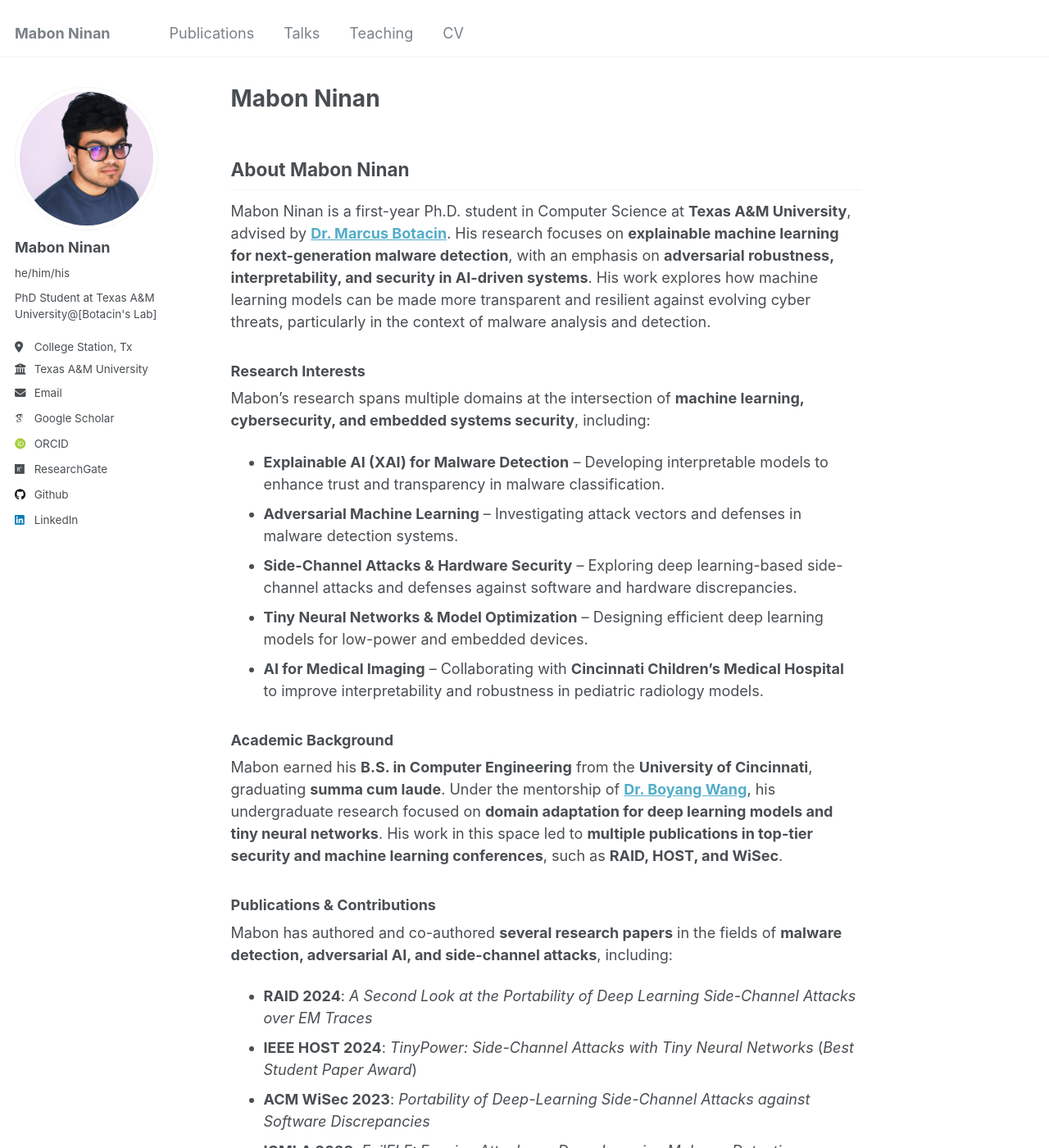
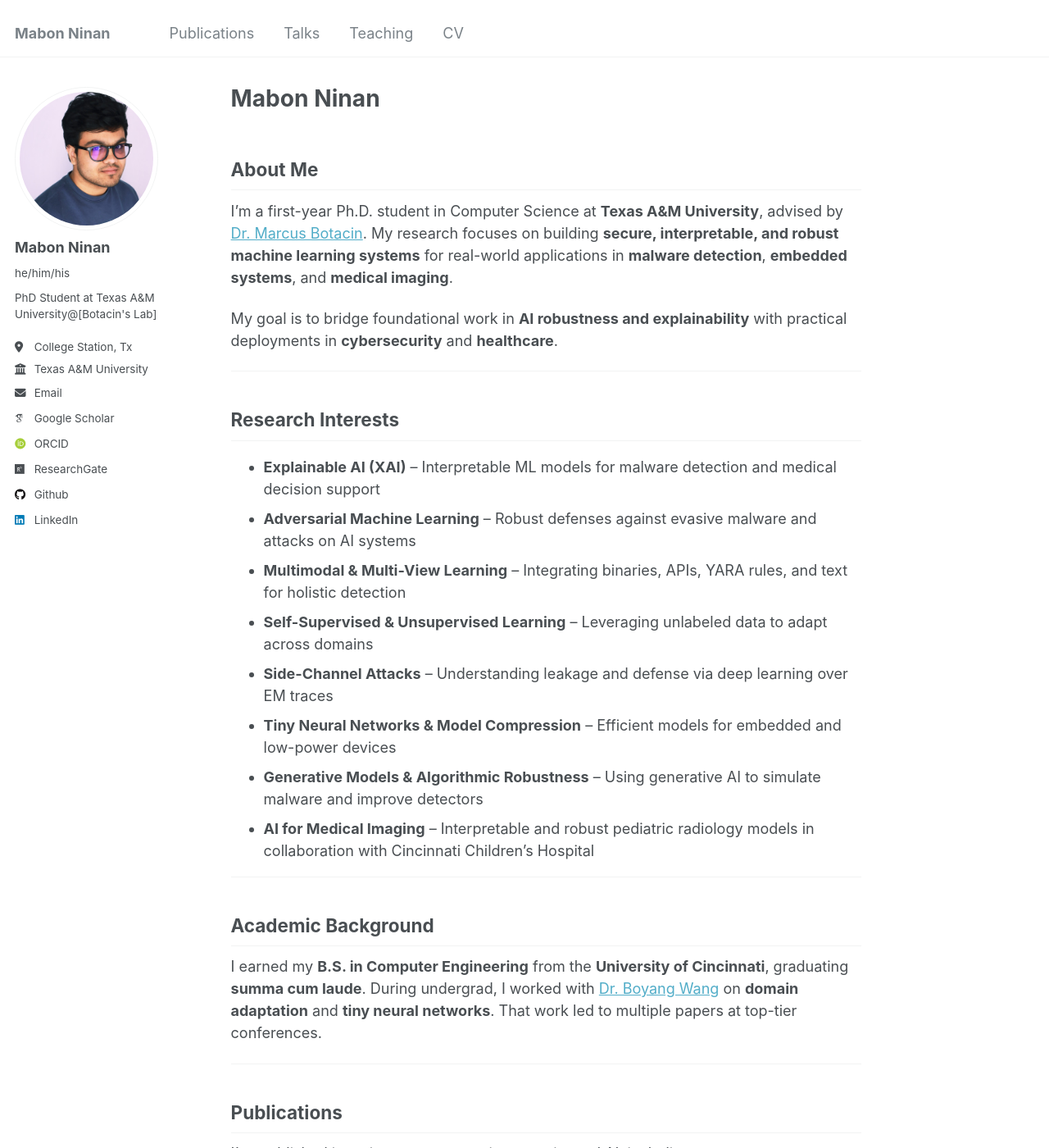
Before and after one commit to ninanmm/ninanmm.github.io, a Jekyll site: the page built from _pages/about.md, in a window 1280 px wide and 1400 px high. Shown: the whole window at 82% size. Built offline with Jekyll 4.4.1, drawn with Linux system fonts in a browser that asks for light colours; some web fonts are replaced; some of the changed text lies outside the part shown.

Commit message:
Update about.md

```diff
--- a/_pages/about.md
+++ b/_pages/about.md
@@ -7,67 +7,84 @@ redirect_from:
   - /about.html
 ---
 
-## About Mabon Ninan
+## About Me
 
-Mabon Ninan is a first-year Ph.D. student in Computer Science at **Texas A&M University**, advised by [**Dr. Marcus Botacin**](https://marcusbotacin.github.io/). His research focuses on **explainable machine learning for next-generation malware detection**, with an emphasis on **adversarial robustness, interpretability, and security in AI-driven systems**. His work explores how machine learning models can be made more transparent and resilient against evolving cyber threats, particularly in the context of malware analysis and detection.
+I’m a first-year Ph.D. student in Computer Science at **Texas A&M University**, advised by [Dr. Marcus Botacin](https://marcusbotacin.github.io/). My research focuses on building **secure, interpretable, and robust machine learning systems** for real-world applications in **malware detection**, **embedded systems**, and **medical imaging**.
 
-### Research Interests
+My goal is to bridge foundational work in **AI robustness and explainability** with practical deployments in **cybersecurity** and **healthcare**.
 
-Mabon’s research spans multiple domains at the intersection of **machine learning, cybersecurity, and embedded systems security**, including:
+---
 
-- **Explainable AI (XAI) for Malware Detection** – Developing interpretable models to enhance trust and transparency in malware classification.
-- **Adversarial Machine Learning** – Investigating attack vectors and defenses in malware detection systems.
-- **Side-Channel Attacks & Hardware Security** – Exploring deep learning-based side-channel attacks and defenses against software and hardware discrepancies.
-- **Tiny Neural Networks & Model Optimization** – Designing efficient deep learning models for low-power and embedded devices.
-- **AI for Medical Imaging** – Collaborating with **Cincinnati Children’s Medical Hospital** to improve interpretability and robustness in pediatric radiology models.
+## Research Interests
 
-### Academic Background
+- **Explainable AI (XAI)** – Interpretable ML models for malware detection and medical decision support
+- **Adversarial Machine Learning** – Robust defenses against evasive malware and attacks on AI systems
+- **Multimodal & Multi-View Learning** – Integrating binaries, APIs, YARA rules, and text for holistic detection
+- **Self-Supervised & Unsupervised Learning** – Leveraging unlabeled data to adapt across domains
+- **Side-Channel Attacks** – Understanding leakage and defense via deep learning over EM traces
+- **Tiny Neural Networks & Model Compression** – Efficient models for embedded and low-power devices
+- **Generative Models & Algorithmic Robustness** – Using generative AI to simulate malware and improve detectors
+- **AI for Medical Imaging** – Interpretable and robust pediatric radiology models in collaboration with Cincinnati Children’s Hospital
 
-Mabon earned his **B.S. in Computer Engineering** from the **University of Cincinnati**, graduating **summa cum laude**. Under the mentorship of [**Dr. Boyang Wang**](https://homepages.uc.edu/~wang2ba/), his undergraduate research focused on **domain adaptation for deep learning models and tiny neural networks**. His work in this space led to **multiple publications in top-tier security and machine learning conferences**, such as **RAID, HOST, and WiSec**.
+---
 
-### Publications & Contributions
+## Academic Background
 
-Mabon has authored and co-authored **several research papers** in the fields of **malware detection, adversarial AI, and side-channel attacks**, including:
+I earned my **B.S. in Computer Engineering** from the **University of Cincinnati**, graduating **summa cum laude**. During undergrad, I worked with [Dr. Boyang Wang](https://homepages.uc.edu/~wang2ba/) on **domain adaptation** and **tiny neural networks**. That work led to multiple papers at top-tier conferences.
 
-- **RAID 2024**: *A Second Look at the Portability of Deep Learning Side-Channel Attacks over EM Traces*
-- **IEEE HOST 2024**: *TinyPower: Side-Channel Attacks with Tiny Neural Networks* (*Best Student Paper Award*)
-- **ACM WiSec 2023**: *Portability of Deep-Learning Side-Channel Attacks against Software Discrepancies*
-- **ICMLA 2023**: *EvilELF: Evasion Attacks on Deep-Learning Malware Detection over ELF Files*
+---
 
-His research contributions also extend to **white papers, book chapters, and ongoing submissions**, further advancing knowledge in security and AI.
+## Publications
 
-### Research & Work Experience
+I’ve published in major venues spanning security and AI, including:
 
-- **Research Assistant, Texas A&M University** (2024 – Present)
-  - Investigating **cross-regional malware detection** using model distillation and federated learning.
-  - Developing novel **interpretability techniques for machine learning-based malware detection**.
+- **RAID**, **IEEE HOST**, **ACM WiSec**,**IEEE NAECON** **ICMLA**
+- 📖 *Deep Learning Side-Channel Attacks: Challenges and Opportunities*, in
+  **Advancements in Hardware Design and Trust**, CRC Press, ISBN: 9781032840420, 2025
 
-- **Research Scientist, Cincinnati Children’s Medical Hospital** (2024 – Present)
-  - Developing **foundation models for CXR imaging** to enhance interpretability in pediatric clinical settings.
-  - Establishing **evaluation metrics that integrate textual and visual features** in radiology reports.
-  - Leveraging **BERT-based models** to classify pediatric reports into common disease categories.
+> 📚 Full list: [ninanmm.github.io/publications](https://ninanmm.github.io/publications/)
 
-- **Research Assistant, University of Cincinnati Data Security and Privacy Lab** (2022 – 2024)
-  - Designed a **custom pruning algorithm reducing model complexity by up to 98%** for deployment on embedded devices.
-  - Developed **reinforcement learning-based architecture search** to optimize models for high-noise environments.
-  - Proposed **unsupervised training techniques** to enhance domain adaptation in deep learning.
+---
 
-### Awards & Recognition
+## Research Experience
 
-- **Best Student Paper Award**, IEEE HOST 2024
-- **Undergraduate Research Fellowship**, University of Cincinnati, 2023
+**Texas A&M University** — *Research Assistant* (2024–Present)
+- Developing interpretable malware detectors using federated learning
+- Modeling cross-regional threat patterns via model distillation
 
-### Selected Talks
+**Cincinnati Children’s Hospital** — *Research Scientist* (2024–Present)
+- Building foundation models for pediatric chest X-rays
+- Creating multi-modal evaluation metrics for radiology models
 
-Mabon has presented his work at leading security and AI conferences, including:
+**University of Cincinnati** — *Research Assistant, Data Security & Privacy Lab* (2022–2024)
+- Designed pruning algorithms reducing model size by up to 98%
+- Proposed RL-based architecture search for noisy environments
+- Developed unsupervised training pipelines for domain adaptation
 
-- **RAID 2024 (Padua, Italy)** – *A Second Look at the Portability of Deep Learning Side-Channel Attacks over EM Traces*
-- **IEEE HOST 2024 (Washington, D.C.)** – *TinyPower: Side-Channel Attacks with Tiny Neural Networks*
-- **ACM WiSec 2023 (United Kingdom)** – *Portability of Deep-Learning Side-Channel Attacks against Software Discrepancies*
-- **CHEST Annual Conference 2024 (Connecticut, USA)** – *Side-Channel Attacks and Tiny Neural Networks*
+---
 
-### Future Directions
+## Awards
 
-Mabon aims to bridge the gap between **AI security, malware research, and explainability**, with the goal of **developing trustworthy, resilient, and interpretable machine learning systems**. His work seeks to **enhance security in real-world applications**, from malware detection to critical AI-driven medical diagnostics.
+- 🏆 **Best Student Paper Award** – IEEE HOST 2024
+- 🎓 **Undergraduate Research Fellowship** – University of Cincinnati, 2022,2023,2024
 
-For more details, visit [Mabon’s personal website](#) or reacxh out via email.
+---
+
+## Invited Talks
+
+I've presented at several major academic conferences, including:
+
+- **RAID 2024** (Italy)
+- **IEEE HOST 2024** (Washington, D.C.)
+- **ACM WiSec 2023** (United Kingdom)
+- **CHEST Annual Conference 2024** (Connecticut)
+
+> 🎤 Slides & recordings: [ninanmm.github.io/talks](https://ninanmm.github.io/talks/)
+
+---
+
+## Looking Ahead
+
+I’m passionate about advancing **trustworthy AI** at the intersection of **security**, **interpretability**, and **real-world impact**. My long-term vision is to design AI systems that are safe, transparent, and resilient — from malware analysis to clinical diagnostics.
+
+For collaborations, questions, or just to connect — feel free to [reach out](mailto:mabon@tamu.edu).
```
